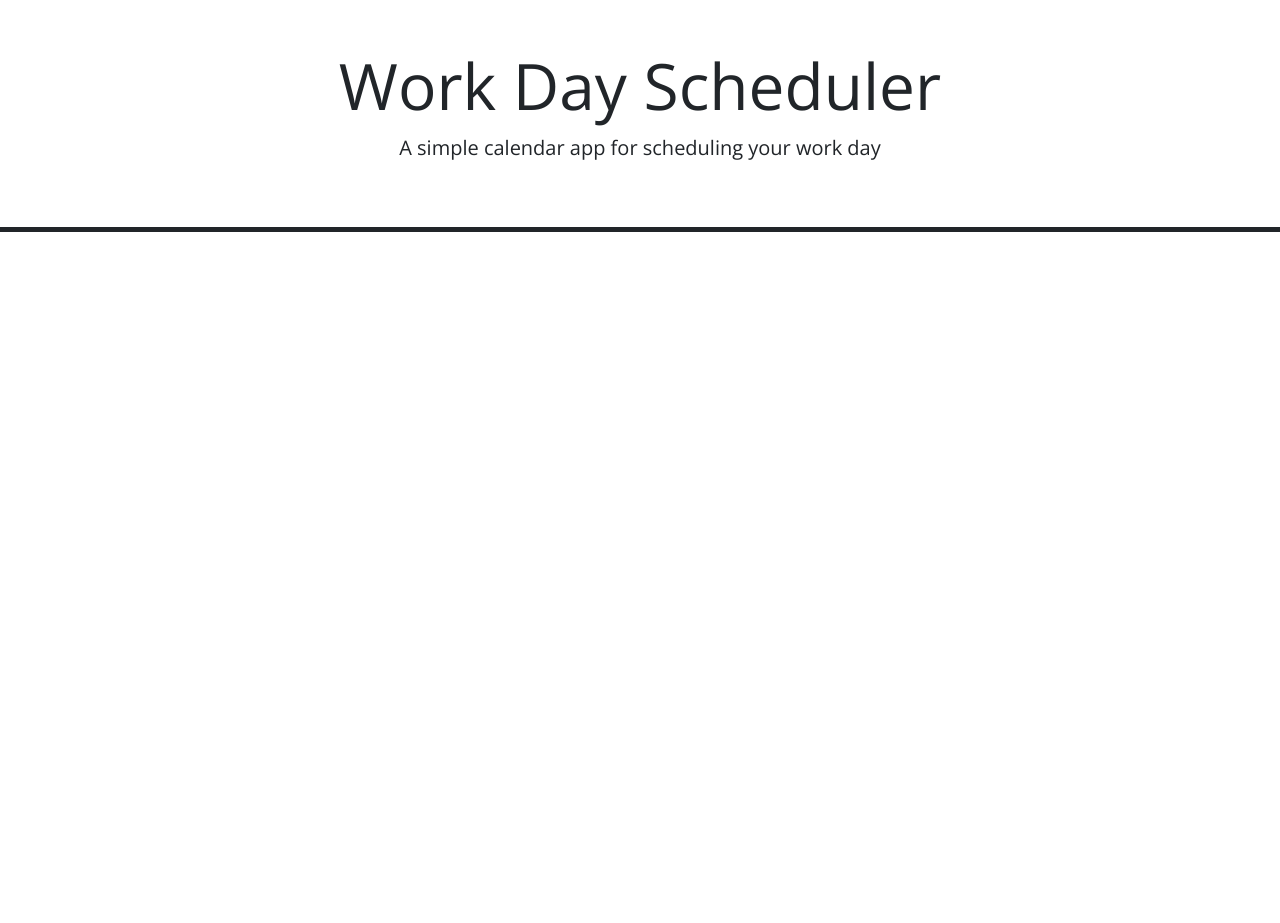
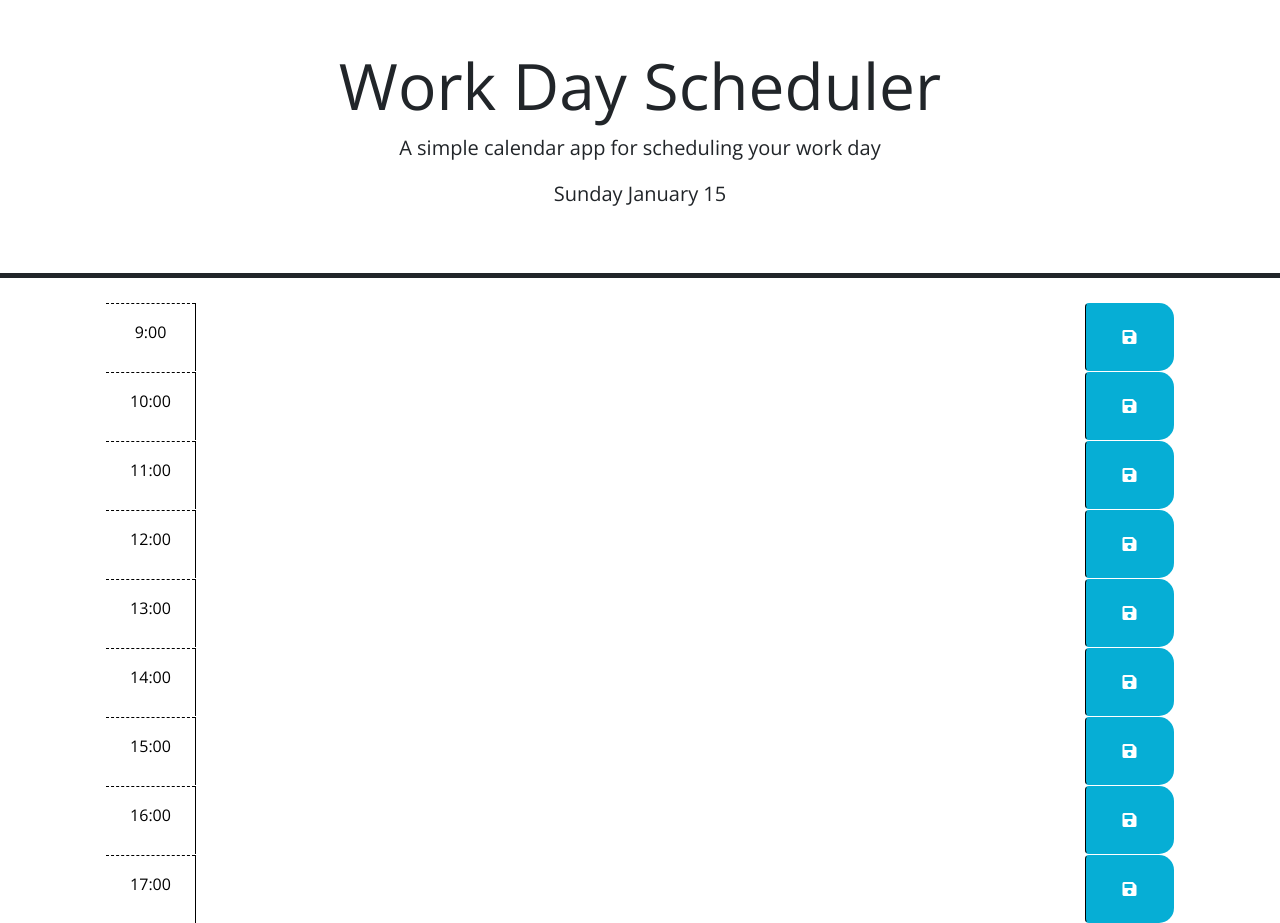
Before and after one commit to MiaoDL4/DMDayPlannerWk5, a plain HTML site: page index.html in a window 1280 px wide. Before the commit the page ends 800 px from the top, so only its background shows below. Drawn offline with nearby package versions, Linux system fonts and the light colour scheme; files that its build step writes are made by us from their sources.

Commit message:
display date and planner table

```diff
--- a/assets/js/script.js
+++ b/assets/js/script.js
@@ -0,0 +1,24 @@
+//show current date on top
+var currentTime = dayjs();
+$("#currentDay").text(currentTime.format("dddd MMMM DD"))
+
+//apended planner
+for(hourMark = 9; hourMark < 18; hourMark ++){
+    var hourRow = $('<div>');
+    hourRow.addClass('row time-block');
+    hourRow.attr('id', hourMark);
+    var hourColumn = $('<div>');
+    hourColumn.addClass('col-2 col-md-1 hour text-center py-3');
+    hourColumn.text(hourMark + ':00');
+    var textColumn = $('<textarea>');
+    textColumn.addClass('col-8 col-md-10 description');
+    var saveBtn = $('<button>');
+    saveBtn.addClass('btn saveBtn col-2 col-md-1');
+    saveBtn.attr('aria-hidden', 'save');
+    var iSaveBtn = $('<i>');
+    iSaveBtn.addClass('fas fa-save')
+    iSaveBtn.attr('aria-hidden', 'true');
+    hourRow.append(hourColumn, textColumn, saveBtn);
+    saveBtn.append(iSaveBtn)
+    $('.container').append(hourRow);
+}
--- a/index.html
+++ b/index.html
@@ -18,7 +18,7 @@
       href="https://fonts.googleapis.com/css?family=Open+Sans&display=swap"
       rel="stylesheet"
     />
-    <link rel="stylesheet" href="style.css" />
+    <link rel="stylesheet" href="./assets/css/style.css" />
     <title>Work Day Scheduler</title>
   </head>
 
@@ -28,14 +28,15 @@
       <p class="lead">A simple calendar app for scheduling your work day</p>
       <p id="currentDay" class="lead"></p>
     </header>
-    <div class="container-lg px-5"></div>
+
+    <div class="container-lg px-5 container"></div>
+
     <script src="https://code.jquery.com/jquery-3.4.1.min.js"></script>
     <script
       src="https://cdn.jsdelivr.net/npm/dayjs@1.11.3/dayjs.min.js"
       integrity="sha256-iu/zLUB+QgISXBLCW/mcDi/rnf4m4uEDO0wauy76x7U="
       crossorigin="anonymous"
     ></script>
-
-    <script src="script.js"></script>
+    <script src="./assets/js/script.js"></script>
   </body>
 </html>
```
Also changed, not shown: assets/css/style.css (indentation only).
